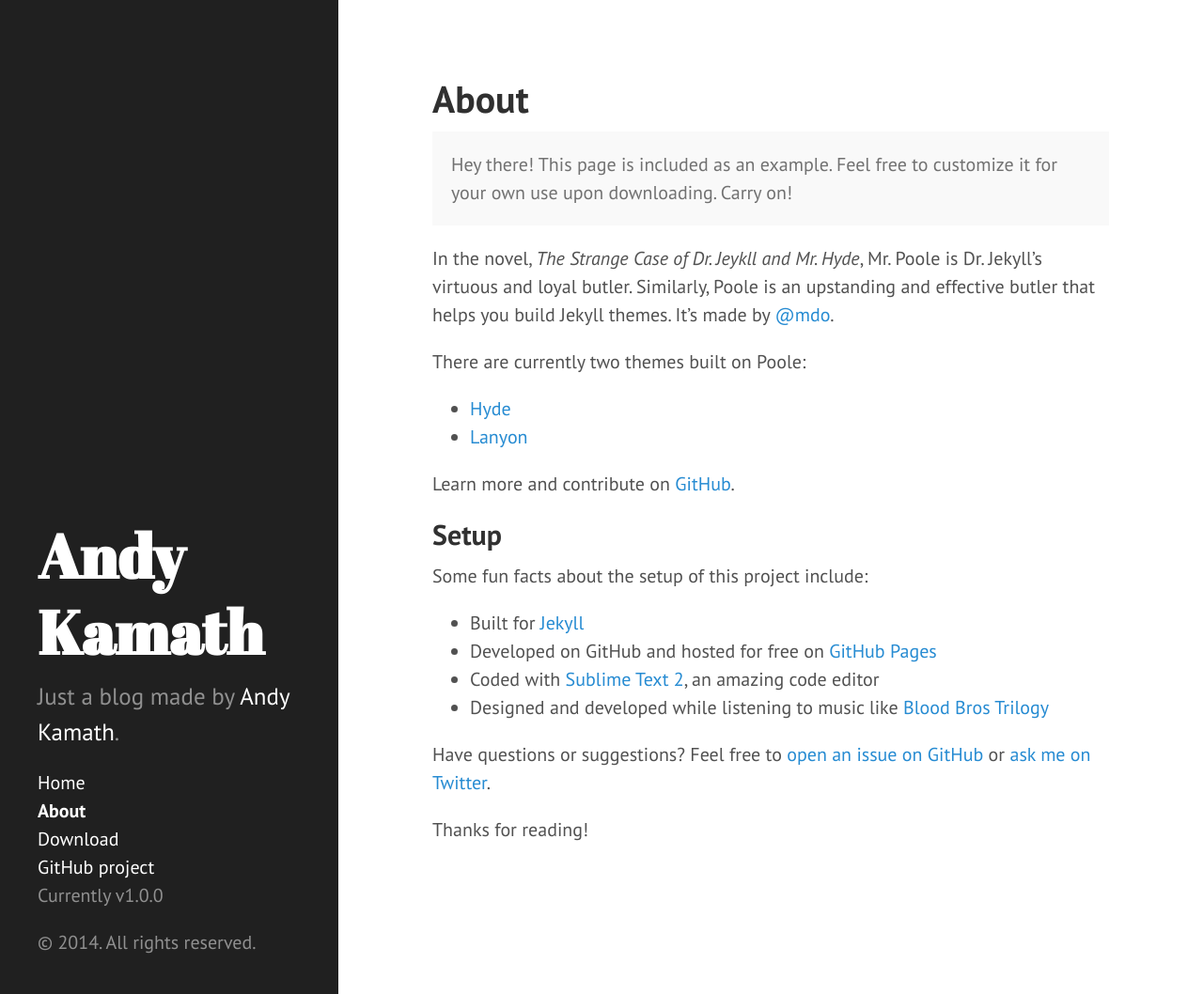
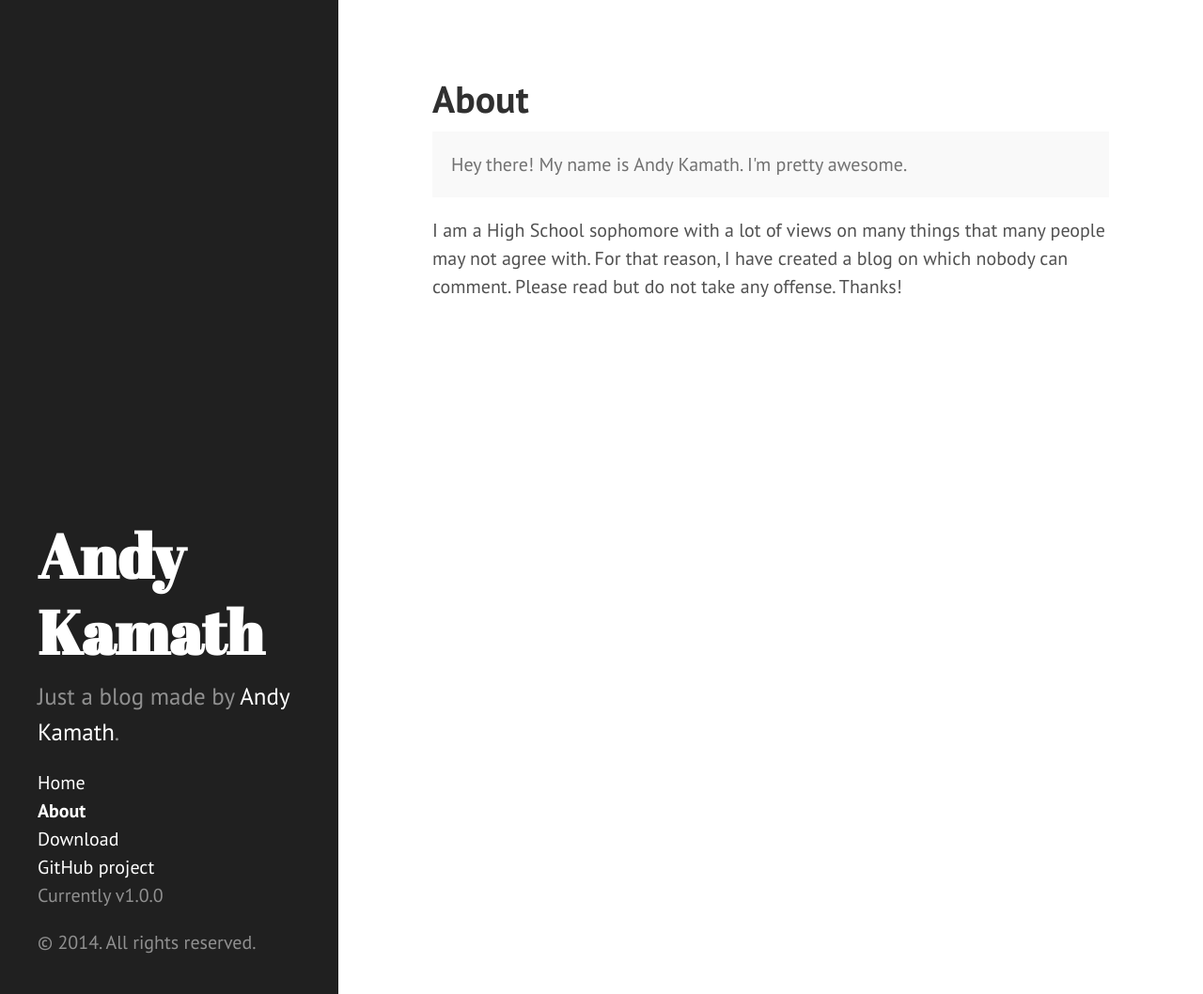
Before and after one commit to hackgician/hackgician.github.io, a Jekyll site: the page built from about.md, in a window 1280 px wide and 1058 px high. Shown: the whole window at 94% size. Built offline with Jekyll 4.4.1, drawn with Linux system fonts in a browser that asks for light colours; Markdown is read by kramdown in place of the engine named in the settings.

Commit message:
Update about.md

```diff
--- a/about.md
+++ b/about.md
@@ -4,27 +4,7 @@ title: About
 ---
 
 <p class="message">
-  Hey there! This page is included as an example. Feel free to customize it for your own use upon downloading. Carry on!
+  Hey there! My name is Andy Kamath. I'm pretty awesome.
 </p>
 
-In the novel, *The Strange Case of Dr. Jeykll and Mr. Hyde*, Mr. Poole is Dr. Jekyll's virtuous and loyal butler. Similarly, Poole is an upstanding and effective butler that helps you build Jekyll themes. It's made by [@mdo](https://twitter.com/mdo).
-
-There are currently two themes built on Poole:
-
-* [Hyde](http://hyde.getpoole.com)
-* [Lanyon](http://lanyon.getpoole.com)
-
-Learn more and contribute on [GitHub](https://github.com/poole).
-
-## Setup
-
-Some fun facts about the setup of this project include:
-
-* Built for [Jekyll](http://jekyllrb.com)
-* Developed on GitHub and hosted for free on [GitHub Pages](https://pages.github.com)
-* Coded with [Sublime Text 2](http://sublimetext.com), an amazing code editor
-* Designed and developed while listening to music like [Blood Bros Trilogy](https://soundcloud.com/maddecent/sets/blood-bros-series)
-
-Have questions or suggestions? Feel free to [open an issue on GitHub](https://github.com/poole/issues/new) or [ask me on Twitter](https://twitter.com/mdo).
-
-Thanks for reading!
+I am a High School sophomore with a lot of views on many things that many people may not agree with. For that reason, I have created a blog on which nobody can comment. Please read but do not take any offense. Thanks!
```
